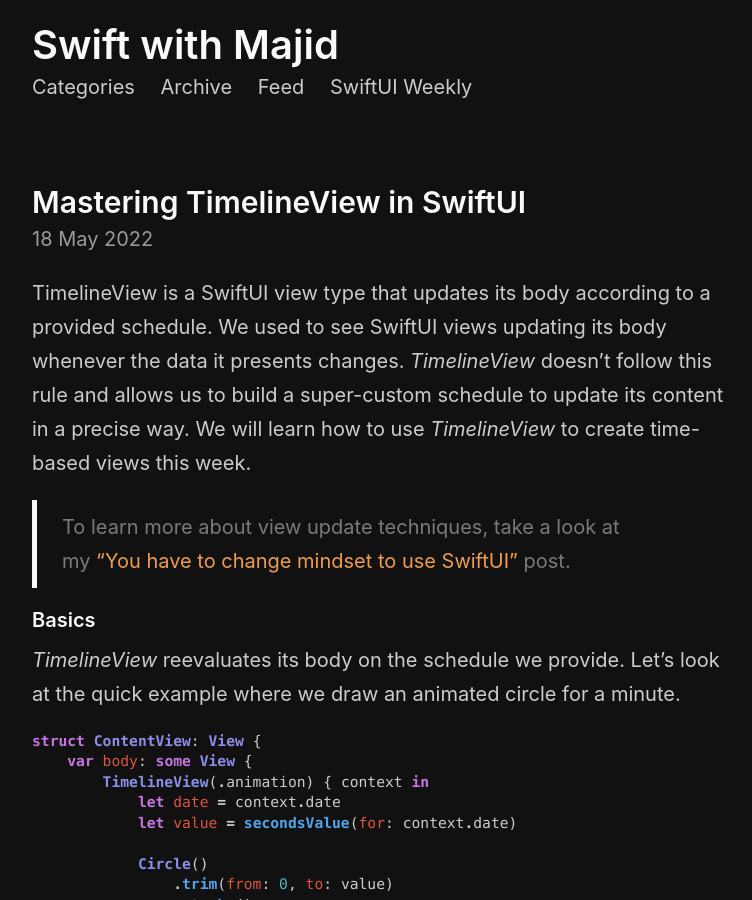
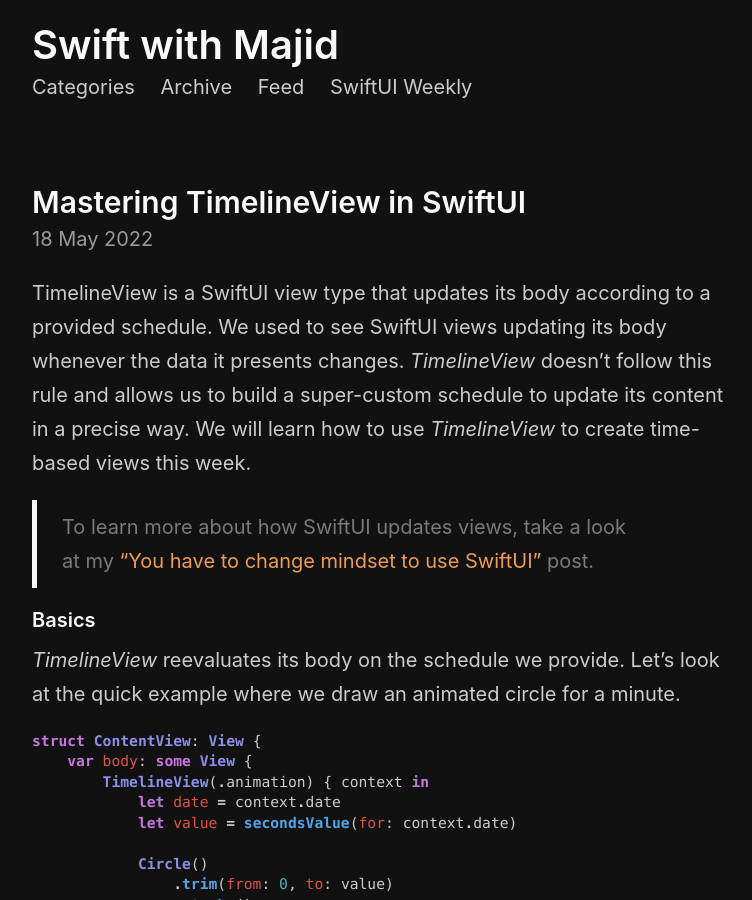
Before and after one commit to mecid/mecid.github.io, a Jekyll site: the page built from _posts/2022-05-18-mastering-timelineview-in-swiftui.md, in a window 1280 px wide and 900 px high. Shown: the whole window, without its empty margins (258-1010 px from the left). Built offline with Jekyll 4.4.1, drawn with Linux system fonts in a browser that asks for light colours.

Commit message:
small fix in timeline view post

```diff
--- a/_posts/2022-05-18-mastering-timelineview-in-swiftui.md
+++ b/_posts/2022-05-18-mastering-timelineview-in-swiftui.md
@@ -7,7 +7,7 @@
 
 TimelineView is a SwiftUI view type that updates its body according to a provided schedule. We used to see SwiftUI views updating its body whenever the data it presents changes. *TimelineView* doesn't follow this rule and allows us to build a super-custom schedule to update its content in a precise way. We will learn how to use *TimelineView* to create time-based views this week.
 
-> To learn more about view update techniques, take a look at my ["You have to change mindset to use SwiftUI"](https://swiftwithmajid.com/2019/11/19/you-have-to-change-mindset-to-use-swiftui/) post.
+> To learn more about how SwiftUI updates views, take a look at my ["You have to change mindset to use SwiftUI"](https://swiftwithmajid.com/2019/11/19/you-have-to-change-mindset-to-use-swiftui/) post.
 
 #### Basics
 *TimelineView* reevaluates its body on the schedule we provide. Let's look at the quick example where we draw an animated circle for a minute.
```
